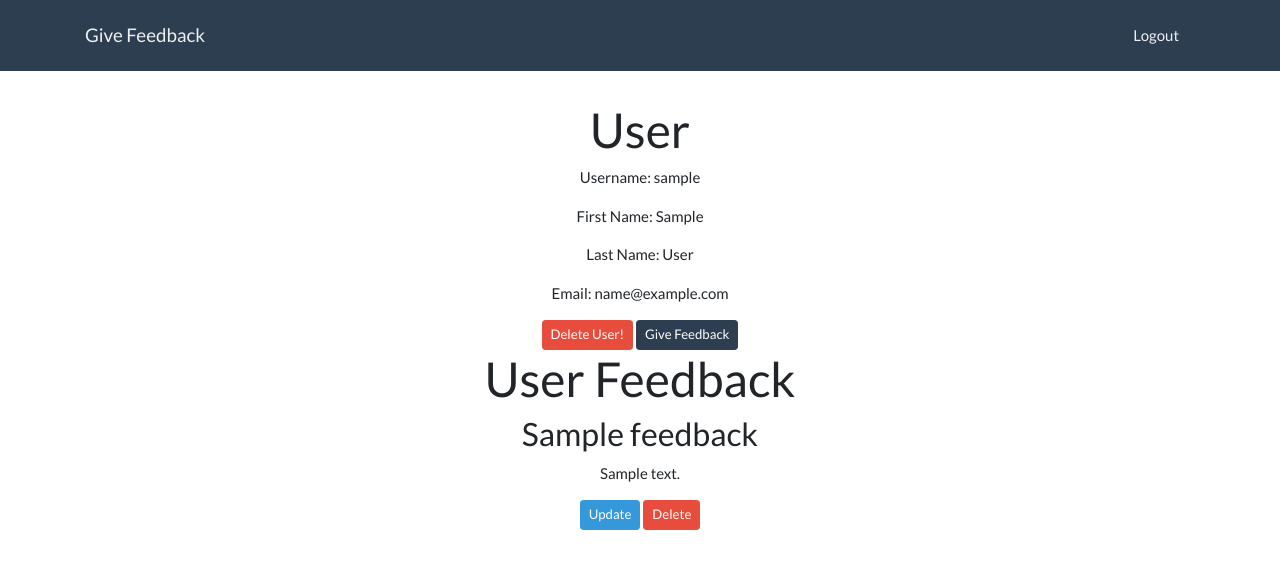
After one commit to jefflueck/FlaskFeedbackExercise, a Flask app: a page that uses templates/user.html in a window 1280 px wide. The commit adds this page. Shown: the top 569 px of the page. Run offline with Flask 2, Linux system fonts and the light colour scheme; the visitor is signed in with stand-in values (Sample User, id 1); tables that the repository leaves empty hold one stand-in row (values such as "Sample post").

Commit message:
All project steps for CRUD complete, ready for polish

```diff
--- a/app.py
+++ b/app.py
@@ -1,8 +1,8 @@
 from flask import Flask, request, render_template, redirect, flash, session, jsonify
 from flask_sqlalchemy import SQLAlchemy
 from flask_debugtoolbar import DebugToolbarExtension
-from models import db, connect_db, User
-from forms import RegisterForm, LoginForm
+from models import db, connect_db, User, Feedback
+from forms import RegisterForm, LoginForm, FeedbackForm
 from sqlalchemy.exc import IntegrityError
 
 app = Flask(__name__)
@@ -21,7 +21,7 @@ toolbar = DebugToolbarExtension(app)
 
 connect_db(app)
 # db.drop_all()
-# db.create_all()
+db.create_all()
 
 
 @app.route('/')
@@ -40,17 +40,21 @@ def register_process():
     email = form.email.data
     first_name = form.first_name.data
     last_name = form.last_name.data
+    '''create new user and hash password with our register class method'''
     user = User.register(username, password, email, first_name, last_name)
     db.session.add(user)
 
     try:
+      '''commit the data to the database'''
       db.session.commit()
     except IntegrityError:
+      '''if the username already exists, flash an error message and re-render the form'''
       flash(f'Username {username} already exists!')
-      return render_template('/register.html', form=form)
+      return render_template('/register.htm', form=form)
+    '''if valid set username in session and redirect to secret page'''
     session['username'] = user.username
     flash(f'Account created for {username}!')
-    return redirect('/secret')
+    return redirect(f'/users/{user.username}')
 
   return render_template('register.html', form=form)
 
@@ -61,17 +65,97 @@ def login_process():
   if form.validate_on_submit():
     username = form.username.data
     password = form.password.data
-
+    '''check using our authenticate class methood if the user exists in the database'''
     user = User.authenticate(username, password)
     if user:
-      flash(f'Welcome, {username}!', 'success')
+      flash(f'Welcome, {username}!')
+      '''set the username in the session and redirect to the secret page'''
       session['username'] = user.username
-      return redirect('/secret')
-    else:
-      flash('Invalid credentials!')
+      return redirect(f"/users/{user.username}")
+    if user not in User.query.all():
+      flash('User does not exist! Please register.')
+      return redirect('/register')
+
+  return render_template('login.html', form=form)
+
+@app.route('/users/<username>')
+def show_user(username):
+  '''Show user profile'''
+  user = User.query.filter_by(username=username).first()
+  feedbacks = Feedback.query.filter_by(username=username).all()
+  if user and session['username'] == username:
+    return render_template('user.html', user=user, feedbacks=feedbacks)
   else:
-    return render_template('login.html', form=form)
+    flash(f'User {username} not found or not logged in!')
+    return redirect('/login')
 
+@app.route('/users/<username>/delete', methods=['GET','POST'])
+def delete_user(username):
+  '''Delete user'''
+  user = User.query.filter_by(username=username).first()
+  db.session.delete(user)
+  db.session.commit()
+  flash(f'User {username} deleted!')
+  return redirect('/login')
+
+
+@app.route('/users/<username>/feedback/add', methods=['GET','POST'])
+def post_feedback(username):
+  '''Add feedback'''
+  if 'username' not in session:
+    flash(f'You have to be logged in to see this page!')
+    return redirect('/login')
+  form = FeedbackForm()
+  if form.validate_on_submit():
+    title = form.title.data
+    content = form.content.data
+    feedback = Feedback(title=title, content=content, username=username)
+    db.session.add(feedback)
+    db.session.commit()
+    flash(f'Feedback added!')
+    return redirect(f'/users/{username}')
+  return render_template('add_feedback.html', form=form)
+
+@app.route('/feedback/<int:feedback_id>/update', methods=['GET','POST'])
+def update_feedback(feedback_id):
+  '''Update feedback'''
+  feedback = Feedback.query.get_or_404(feedback_id)
+  if 'username' not in session:
+    flash(f'You have to be logged in to see this page!')
+    return redirect('/login')
+  form = FeedbackForm()
+  if form.validate_on_submit():
+    feedback.title = form.title.data
+    feedback.content = form.content.data
+    db.session.commit()
+    flash(f'Feedback updated!')
+    return redirect(f'/users/{feedback.username}')
+  return render_template('update_feedback.html', form=form, feedback=feedback)
+
+@app.route('/feedback/<int:feedback_id>/delete', methods=['GET','POST'])
+def delete_feedback(feedback_id):
+  '''Delete feedback'''
+  feedback = Feedback.query.get_or_404(feedback_id)
+  if 'username' not in session:
+    flash(f'You have to be logged in to see this page!')
+    return redirect('/login')
+  db.session.delete(feedback)
+  db.session.commit()
+  flash(f'Feedback deleted!')
+  return redirect(f'/users/{feedback.username}')
+
+@app.route('/logout')
+def logout():
+  '''Logout'''
+  session.pop('username')
+  flash('Logged out!')
+  return redirect('/')
+
+
+
+
+
+# No longer using this code
 @app.route('/secret')
 def secret():
   '''Secret page'''
@@ -79,10 +163,3 @@ def secret():
     flash(f'You have to be logged in to see this page!')
     return redirect('/login')
   return render_template('secret.html')
-
-@app.route('/logout')
-def logout():
-  '''Logout'''
-  session.pop('username')
-  flash('Logged out!', 'success')
-  return redirect('/')
--- a/forms.py
+++ b/forms.py
@@ -14,3 +14,8 @@ class LoginForm(FlaskForm):
     '''Form for users to login'''
     username = StringField('Username', validators=[InputRequired()])
     password = PasswordField('Password', validators=[InputRequired()])
+
+class FeedbackForm(FlaskForm):
+    '''Form for users to leave feedback'''
+    title = StringField('Title', validators=[InputRequired()])
+    content = StringField('Content', validators=[InputRequired()])
--- a/templates/register.html
+++ b/templates/register.html
@@ -9,6 +9,6 @@
     field.errors %}<span class="text-danger">{{errors}}</span>{% endfor %}
   </p>
   {% endfor %}
-  <button class="btn btn-sucess btn-sm">Sign Up</button>
+  <button class="btn btn-success btn-sm">Sign Up</button>
 </form>
 {%endblock%}
--- /dev/null
+++ b/templates/user.html
@@ -0,0 +1,31 @@
+{%extends 'base.html'%}{%block content%}
+<div class="container">
+  <div class="text-center">
+    <h1>User</h1>
+    <p>Username: {{user.username}}</p>
+    <p>First Name: {{user.first_name}}</p>
+    <p>Last Name: {{user.last_name}}</p>
+    <p>Email: {{user.email}}</p>
+    <a href="{{user.username}}/delete"
+      ><button class="btn btn-danger btn-sm">Delete User!</button></a
+    >
+    <a href="{{user.username}}/feedback/add"
+      ><button class="btn btn-primary btn-sm">Give Feedback</button></a
+    >
+  </div>
+  <div class="text-center">
+    {%if user.feedback%}
+    <h1>User Feedback</h1>
+    {%for feedback in user.feedback%}
+    <h3>{{feedback.title}}</h3>
+    <p>{{feedback.content}}</p>
+    <a href="/feedback/{{feedback.id}}/update"
+      ><button class="btn btn-sm btn-info">Update</button></a
+    >
+    <a href="/feedback/{{feedback.id}}/delete"
+      ><button class="btn btn-sm btn-danger">Delete</button></a
+    >
+    {%endfor%} {%endif%}
+  </div>
+</div>
+{%endblock%}
```
Also changed, not shown: models.py (+19 -0 lines), templates/add_feedback.html (added, +18 -0 lines), templates/secret.html (+7 -7 lines), templates/update_feedback.html (added, +22 -0 lines).
